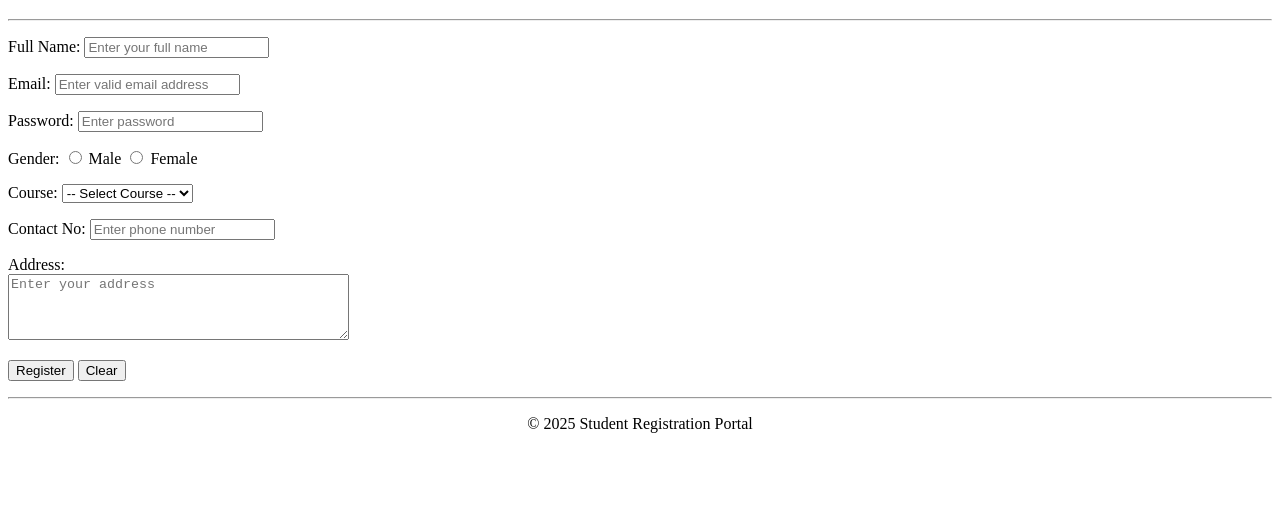
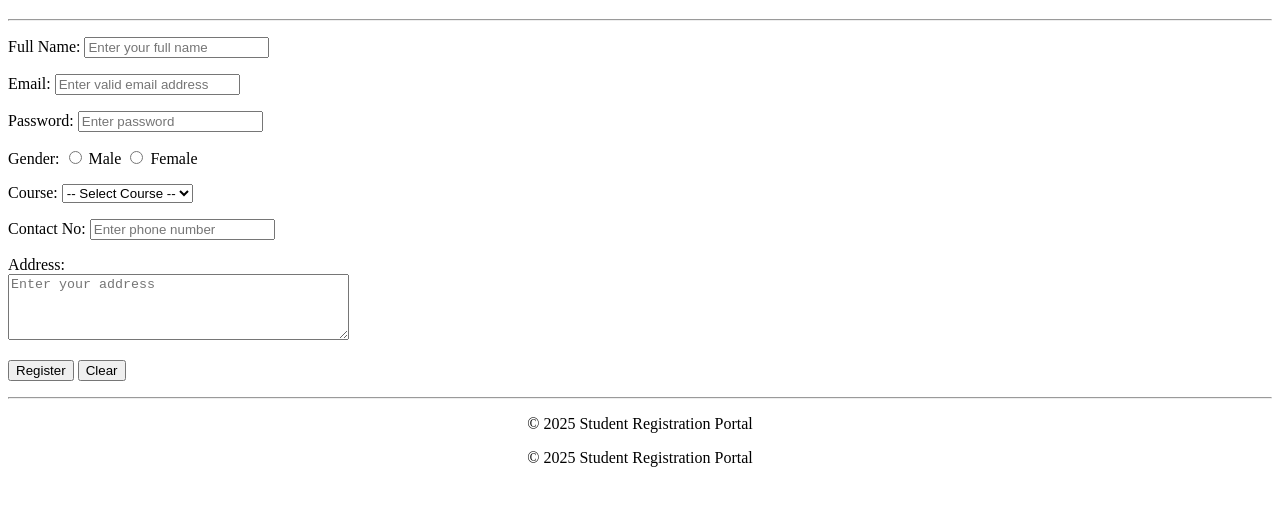
Before and after one commit to mdsahilcse21/CSE-21, a plain HTML site: page experiment5.html in a window 1280 px wide. Shown: the part 61-566 px from the top of the page. Drawn offline with Linux system fonts and the light colour scheme.

Commit message:
update exp 5

```diff
--- a/experiment5.html
+++ b/experiment5.html
@@ -66,5 +66,7 @@
   </form>
   <hr>
   <p align="center">&copy; 2025 Student Registration Portal</p>
+  <p align="center">&copy; 2025 Student Registration Portal</p>
+
 </body>
 </html>
```
